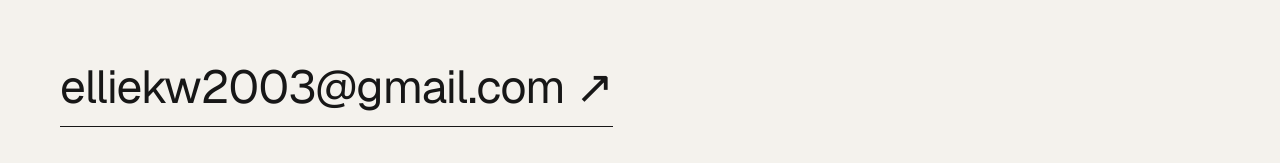
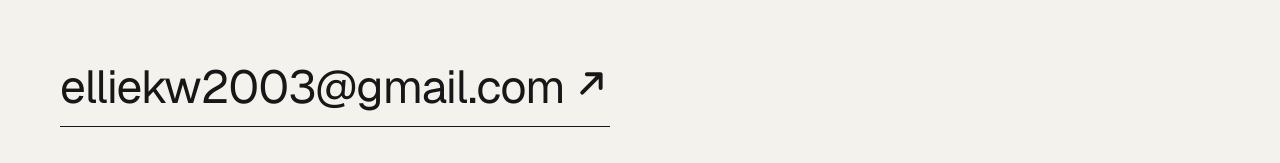
Before and after one commit to elliekw2003-maker/soeun-portfolio, a Next.js app: page / in a window 1280 px wide. Shown: the part 6653-6816 px from the top of the page. Built offline with nearby package versions, Linux system fonts and the light colour scheme.

Commit message:
Fix email icon and update menu copy

```diff
--- a/app/components/SiteMenu.tsx
+++ b/app/components/SiteMenu.tsx
@@ -22,7 +22,7 @@
     <button className="menuTrigger" type="button" ref={trigger} onClick={open} aria-haspopup="dialog">Menu <span aria-hidden="true">＋</span></button>
     <dialog className="siteMenu" ref={dialog} aria-label="Site navigation" onClose={() => { document.body.style.overflow = previousOverflow.current; trigger.current?.focus({ preventScroll: true }); }}>
       <div className="menuHeader"><span>Soeun Kwon</span><button type="button" onClick={close}>Close <span aria-hidden="true">×</span></button></div>
-      <nav aria-label="Main navigation">{[["top", "Home", "Frontend developer in Melbourne."], ["work", "Projects", "Client, team and independent work."], ["about", "About", "A little about me."], ["contact", "Contact", "Let’s connect."]].map(([id, title, description], index) => <a key={id} href={`#${id}`} onClick={() => dialog.current?.close()} style={{ animationDelay: `${index * 250 + 750}ms` }}><strong>{title}</strong><span>{description}</span></a>)}</nav>
+      <nav aria-label="Main navigation">{[["top", "Home", "Software developer in Melbourne."], ["work", "Projects", "Client, team and independent work."], ["about", "About", "A little about me."], ["contact", "Contact", "Let’s connect."]].map(([id, title, description], index) => <a key={id} href={`#${id}`} onClick={() => dialog.current?.close()} style={{ animationDelay: `${index * 250 + 750}ms` }}><strong>{title}</strong><span>{description}</span></a>)}</nav>
       <a className="menuEmail" href="mailto:elliekw2003@gmail.com">elliekw2003@gmail.com ↗</a>
     </dialog>
     <noscript><a href="#work">Projects</a> / <a href="#about">About</a> / <a href="#contact">Contact</a></noscript>
--- a/app/page.tsx
+++ b/app/page.tsx
@@ -4,6 +4,25 @@
 import ProjectExplorer from "./components/ProjectExplorer";
 import SiteMenu from "./components/SiteMenu";
 import AboutGraphic from "./components/AboutGraphic";
+
+function ExternalArrow() {
+  return (
+    <svg
+      className="externalArrow"
+      viewBox="0 0 16 16"
+      fill="none"
+      aria-hidden="true"
+    >
+      <path
+        d="M4 12L12 4M6 4H12V10"
+        stroke="currentColor"
+        strokeWidth="1.7"
+        strokeLinecap="round"
+        strokeLinejoin="round"
+      />
+    </svg>
+  );
+}
 
 export default function Home() {
   return (
@@ -120,7 +139,8 @@
 
         <div className="contactLinks">
           <a className="emailLink" href="mailto:elliekw2003@gmail.com">
-            <span>elliekw2003@gmail.com</span> <span aria-hidden="true">{"↗\uFE0E"}</span>
+            <span>elliekw2003@gmail.com</span>
+            <ExternalArrow />
           </a>
 
           <div>
```
